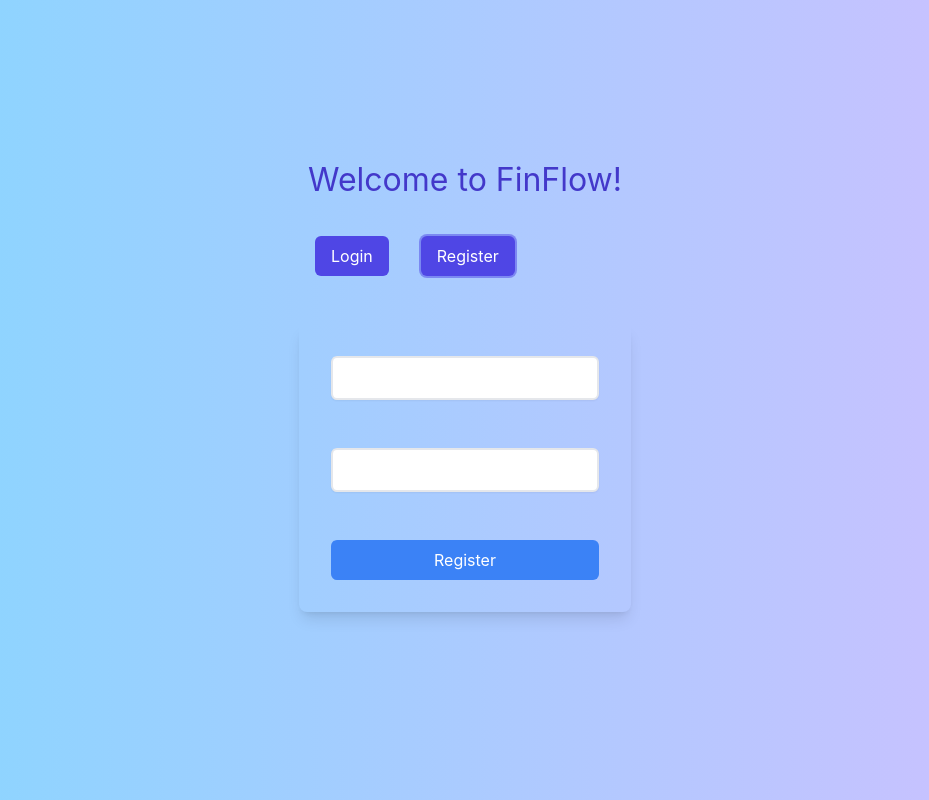
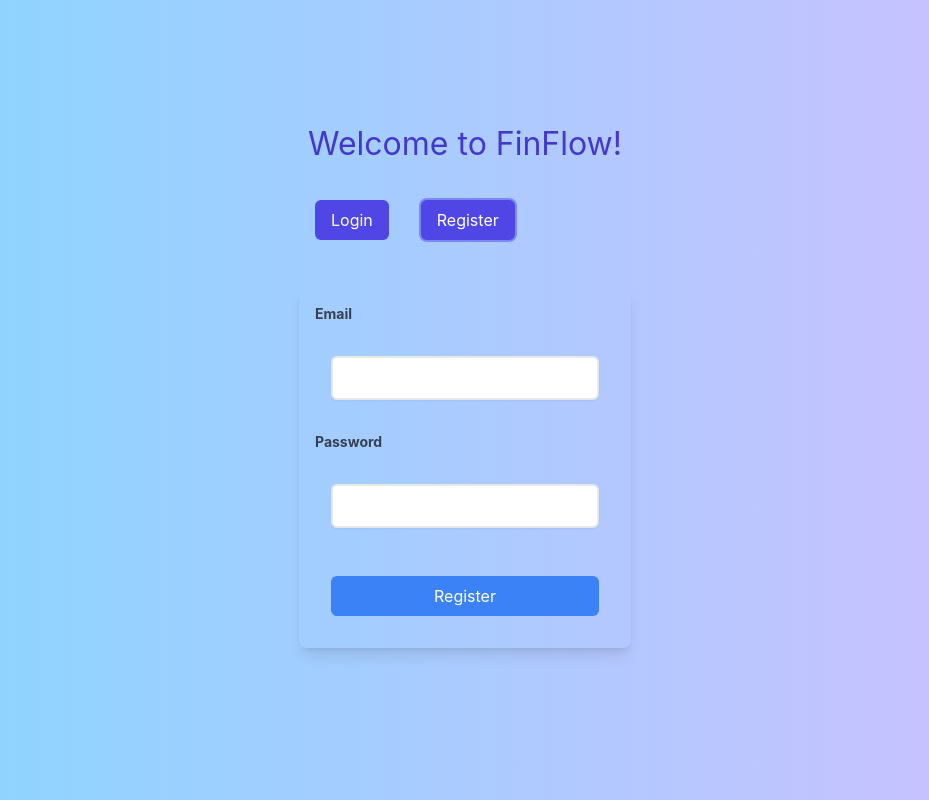
Before and after one commit to chris251190/finflow, a Next.js app: page / in a window 1280 px wide. Both pictures are taken after a click on the button "Register". Shown: the whole page, without its empty margins (175-1104 px from the left). Built offline with nearby package versions, Linux system fonts and the light colour scheme; no server answers.

Commit message:
add missing labels

```diff
--- a/components/RegisterForm.tsx
+++ b/components/RegisterForm.tsx
@@ -41,7 +41,9 @@ const RegisterForm: React.FC<RegisterFormProps> = () => {
 
   return (
     <form onSubmit={handleSubmit} className="flex flex-col gap-4 p-4 max-w-md mx-auto my-8 shadow-lg rounded-lg">
+      <label htmlFor="email" className="block text-sm font-bold text-gray-700">Email</label>
       <input
+        id="email"
         type="email"
         name="email"
         value={email}
@@ -49,7 +51,9 @@ const RegisterForm: React.FC<RegisterFormProps> = () => {
         required
         className="p-2 border-2 border-gray-200 rounded-md focus:outline-none focus:border-blue-500"
       />
+      <label htmlFor="password" className="block text-sm font-bold text-gray-700">Password</label>
       <input
+        id="password"
         type="password"
         name="password"
         value={password}
```
